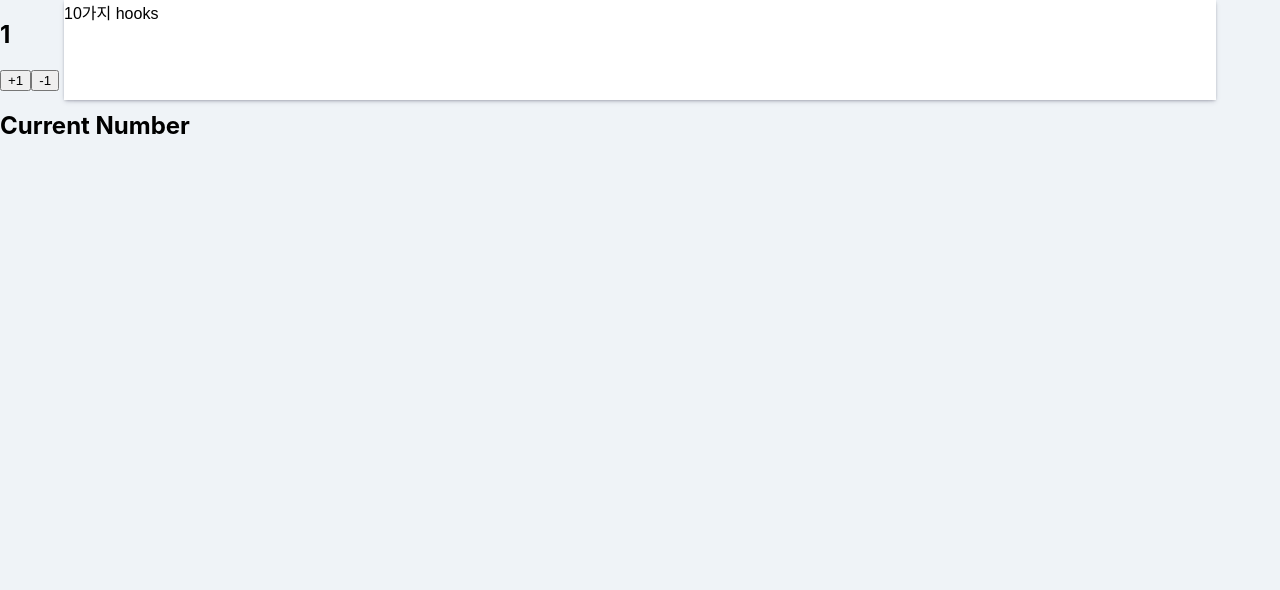
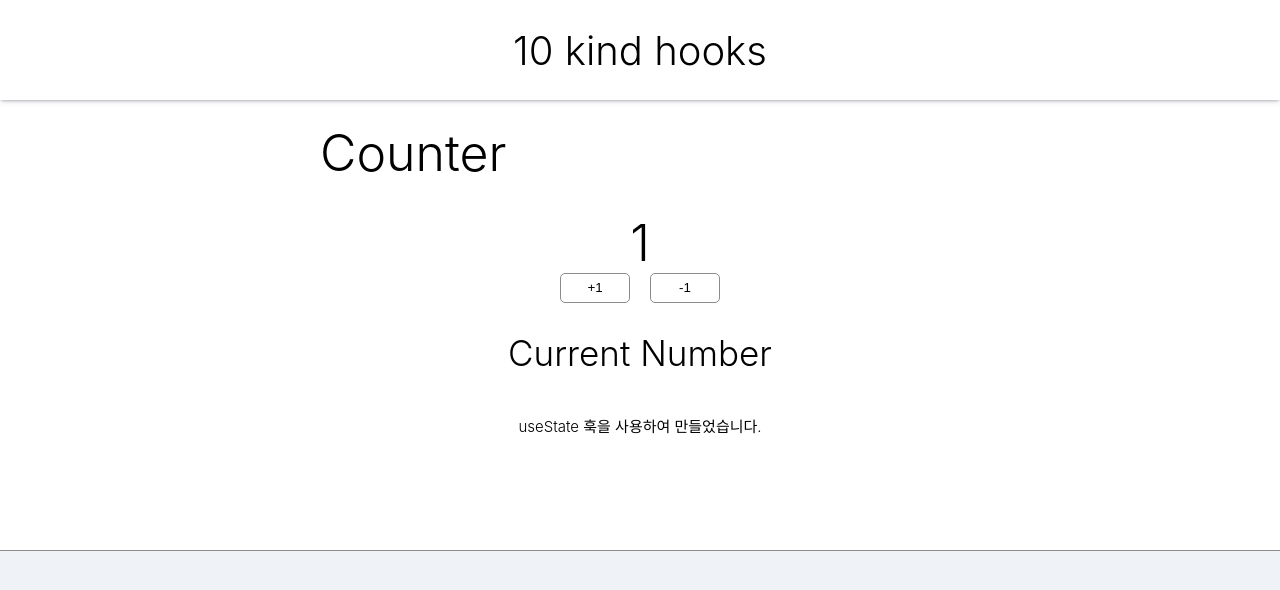
Before and after one commit to ldh3907/study-react-nomadcoder-10-kinds-hooks, a React (Create React App) app: page / in a window 1280 px wide. Shown: the top 590 px of the page. Built offline with nearby package versions, Linux system fonts and the light colour scheme.

Commit message:
update : count navigation
update : count navigation

```diff
--- a/src/App.css
+++ b/src/App.css
@@ -11,3 +11,7 @@ body {
   font-family: "Black Han Sans", sans-serif;
   font-family: "Do Hyeon", sans-serif;
 }
+
+#content {
+  margin-top: 100px;
+}
--- a/src/App.js
+++ b/src/App.js
@@ -7,7 +7,9 @@ function App() {
   return (
     <HashRouter>
       <Navigation />
-      <Route path="/" exact={true} component={Count} />
+      <section id="content">
+        <Route path="/" exact={true} component={Count} />
+      </section>
     </HashRouter>
   );
 }
--- /dev/null
+++ b/src/components/count.css
@@ -0,0 +1,58 @@
+.count-container {
+  width: 100%;
+  height: 450px;
+  display: flex;
+  align-items: center;
+  justify-content: center;
+  background-color: #fff;
+  margin: auto;
+  border-bottom: 0.5px solid #8c8c8c;
+}
+
+h2 {
+  font-size: 35px;
+  font-weight: 300;
+}
+.count-wrap {
+  width: 50%;
+  height: 90%;
+}
+
+.count-title {
+  font-size: 50px;
+  font-weight: 300;
+}
+
+.count-content-wrap {
+  margin-top: 30px;
+  display: flex;
+  align-items: center;
+  justify-content: center;
+  flex-direction: column;
+}
+
+.button {
+  width: 70px;
+  height: 30px;
+  background-color: white;
+  outline: none;
+  margin: 0px 10px;
+  border-radius: 5px;
+  border: 1px solid #8c8c8c;
+}
+
+.button:active {
+  opacity: 30%;
+  background-color: #8c8c8c;
+  color: white;
+  transition: 1s;
+}
+
+.count-currentnumber {
+  font-size: 50px;
+  font-weight: 300;
+}
+
+.count-explain {
+  font-size: 15px;
+}
--- a/src/components/count.js
+++ b/src/components/count.js
@@ -1,19 +1,32 @@
 import { useState } from "react";
+import "./count.css";
 
 const Count = () => {
   const [item, setItem] = useState(1);
   const incrementItem = () => setItem(item + 1);
   const decrementItem = () => setItem(item - 1);
   return (
-    <section id="count-container">
-      <h1>{item}</h1>
-      <button type="button" onClick={incrementItem}>
-        +1
-      </button>
-      <button type="button" onClick={decrementItem}>
-        -1
-      </button>
-      <h2>Current Number</h2>
+    <section id="count">
+      <div className="count-container">
+        <div className="count-wrap">
+          <div className="count-title">Counter</div>
+          <div className="count-content-wrap">
+            <div className="count-currentnumber">{item}</div>
+            <div className="count-button-wrap">
+              <button type="button" className="button" onClick={incrementItem}>
+                +1
+              </button>
+              <button type="button" className="button" onClick={decrementItem}>
+                -1
+              </button>
+            </div>
+            <h2>Current Number</h2>
+            <h2 className="count-explain">
+              useState 훅을 사용하여 만들었습니다.
+            </h2>
+          </div>
+        </div>
+      </div>
     </section>
   );
 };
--- a/src/components/navigation.css
+++ b/src/components/navigation.css
@@ -1,5 +1,5 @@
 .navigation-container {
-  width: 90%;
+  width: 100%;
   height: 100px;
   position: fixed;
   background-color: #fff;
@@ -9,4 +9,11 @@
   margin: 0 auto;
   box-shadow: 0 2px 5px -1px rgba(50, 50, 93, 0.25),
     0 1px 3px -1px rgba(0, 0, 0, 0.3);
+  display: flex;
+  align-items: center;
+  justify-content: center;
 }
+.nav-title {
+  font-weight: 300;
+  font-size: 40px;
+}
--- a/src/components/navigation.js
+++ b/src/components/navigation.js
@@ -4,7 +4,7 @@ const Navigation = () => {
   return (
     <section id="navigation">
       <div className="navigation-container">
-        <div className="nav-title font-style">10가지 hooks</div>
+        <div className="nav-title">10 kind hooks</div>
       </div>
     </section>
   );
```
